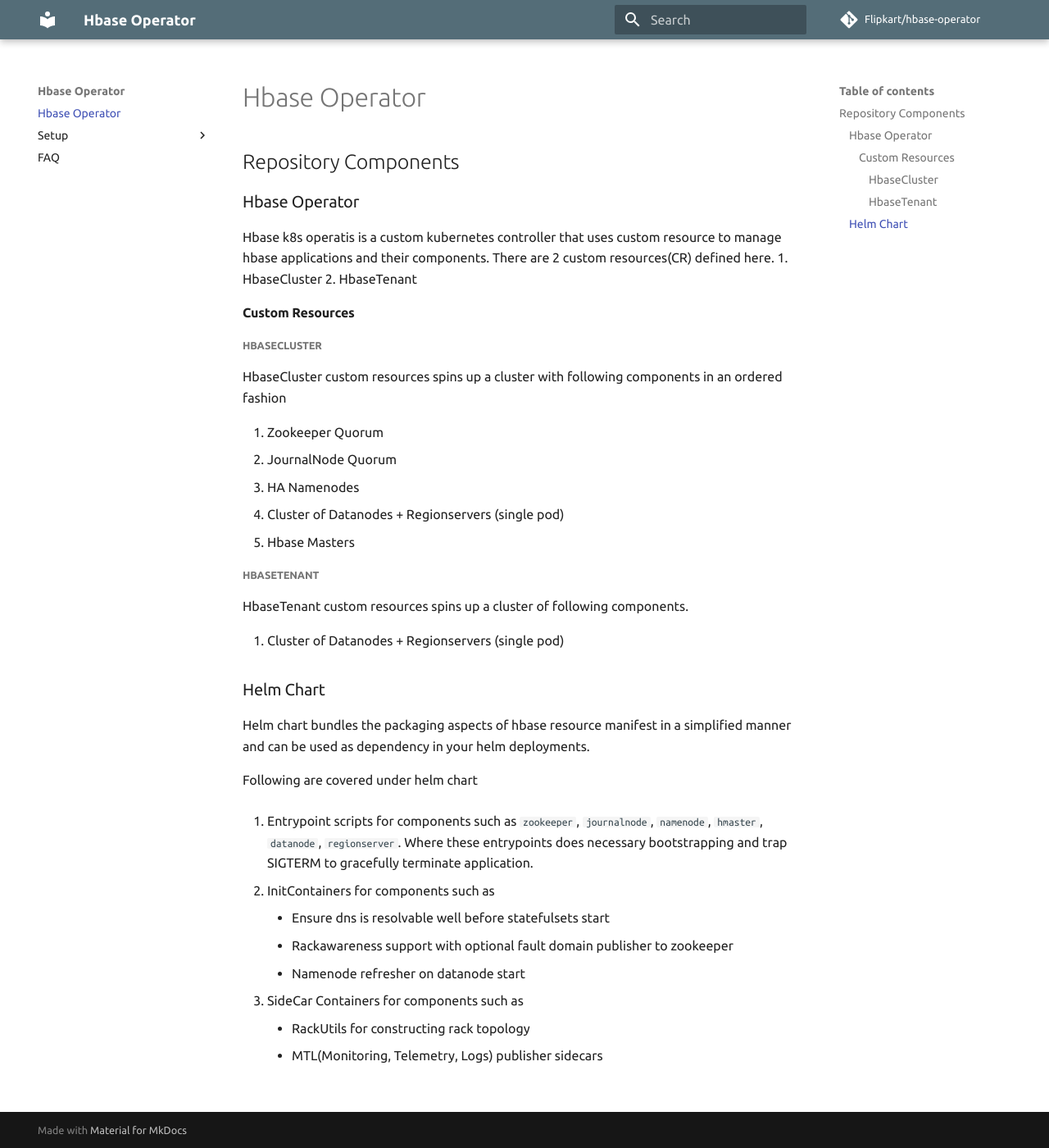
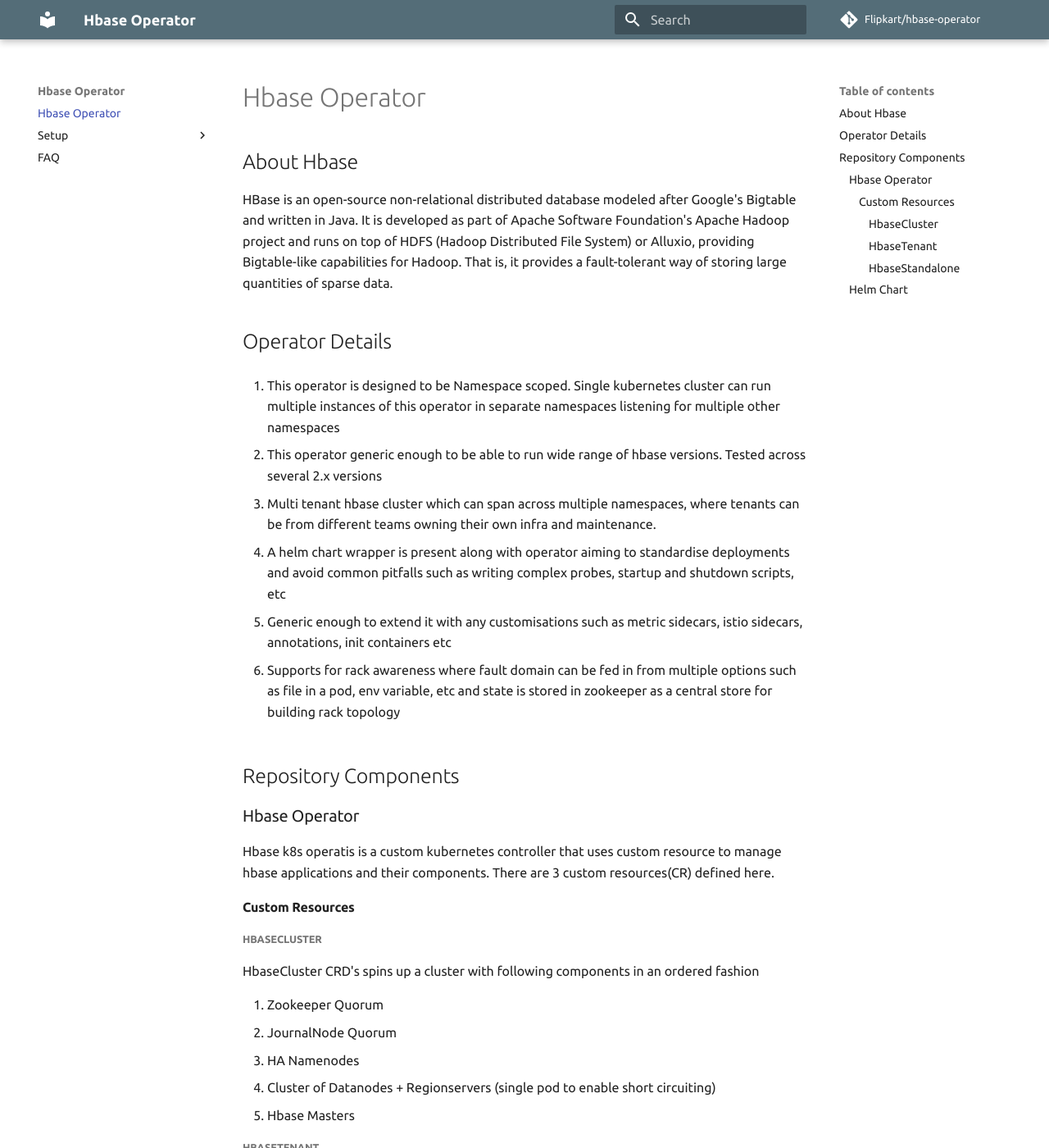
Before and after one commit to flipkart-incubator/hbase-k8s-operator, an MkDocs documentation site: the page built from docs/index.md, in a window 1280 px wide and 1400 px high. Shown: the whole window at 82% size. Built offline with MkDocs 1.6.1 and Material for MkDocs 9.7.7, drawn with Linux system fonts in a browser that asks for light colours; comment, search, counter and statistics services are not loaded; some of the changed text lies outside the part shown.

Commit message:
doc enhancements

```diff
--- a/docs/index.md
+++ b/docs/index.md
@@ -1,27 +1,49 @@
+## About Hbase
+
+HBase is an open-source non-relational distributed database modeled after Google's Bigtable and written in Java. It is developed as part of Apache Software Foundation's Apache Hadoop project and runs on top of HDFS (Hadoop Distributed File System) or Alluxio, providing Bigtable-like capabilities for Hadoop. That is, it provides a fault-tolerant way of storing large quantities of sparse data.
+
+## Operator Details
+
+
+1. This operator is designed to be Namespace scoped. Single kubernetes cluster can run multiple instances of this operator in separate namespaces listening for multiple other namespaces
+
+1. This operator generic enough to be able to run wide range of hbase versions. Tested across several 2.x versions
+
+1. Multi tenant hbase cluster which can span across multiple namespaces, where tenants can be from different teams owning their own infra and maintenance.
+
+1. A helm chart wrapper is present along with operator aiming to standardise deployments and avoid common pitfalls such as writing complex probes, startup and shutdown scripts, etc
+
+1. Generic enough to extend it with any customisations such as metric sidecars, istio sidecars, annotations, init containers etc
+
+1. Supports for rack awareness where fault domain can be fed in from multiple options such as file in a pod, env variable, etc and state is stored in zookeeper as a central store for building rack topology
+
 ## Repository Components
 
 ### Hbase Operator
 
-Hbase k8s operatis is a custom kubernetes controller that uses custom resource to manage hbase applications and their components. There are 2 custom resources(CR) defined here. 1. HbaseCluster 2. HbaseTenant
+Hbase k8s operatis is a custom kubernetes controller that uses custom resource to manage hbase applications and their components. There are 3 custom resources(CR) defined here.
 
 #### Custom Resources
 
 ##### HbaseCluster
 
-HbaseCluster custom resources spins up a cluster with following components in an ordered fashion
+HbaseCluster CRD's spins up a cluster with following components in an ordered fashion
 
 1. Zookeeper Quorum
 1. JournalNode Quorum
 1. HA Namenodes
-1. Cluster of Datanodes + Regionservers (single pod)
+1. Cluster of Datanodes + Regionservers (single pod to enable short circuiting)
 1. Hbase Masters
 
 ##### HbaseTenant
 
-HbaseTenant custom resources spins up a cluster of following components.
+HbaseTenant CRD is capable of bringing up a group of datandes along with regionservers to form a rsgroup which can be grouped under different namespace.
 
 1. Cluster of Datanodes + Regionservers (single pod)
 
+##### HbaseStandalone
+
+HbaseStandalone CRD is capable of bringup a single pod hbase primarily used for testing purposes.
 
 ### Helm Chart
 
```
Also changed, not shown: other parts of docs/index.md (+2 -0 lines).
